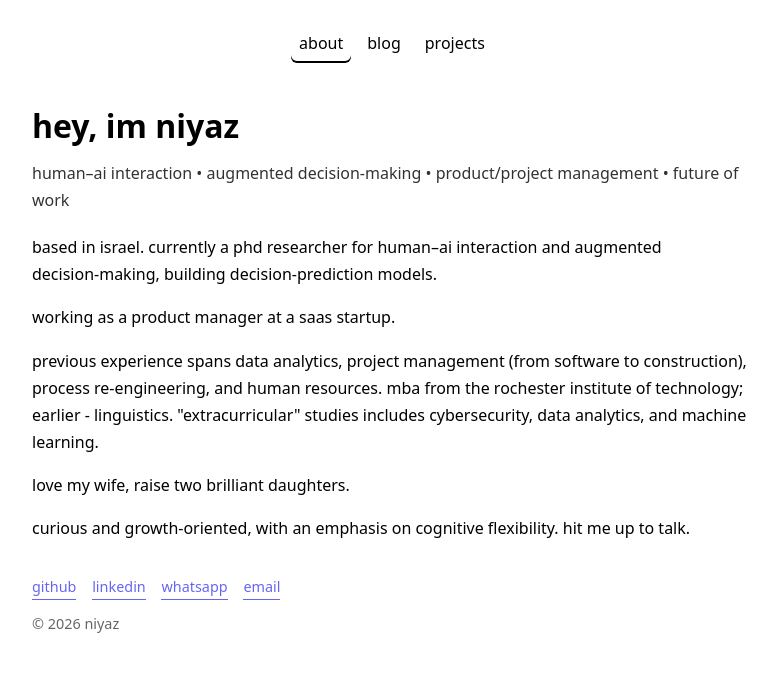
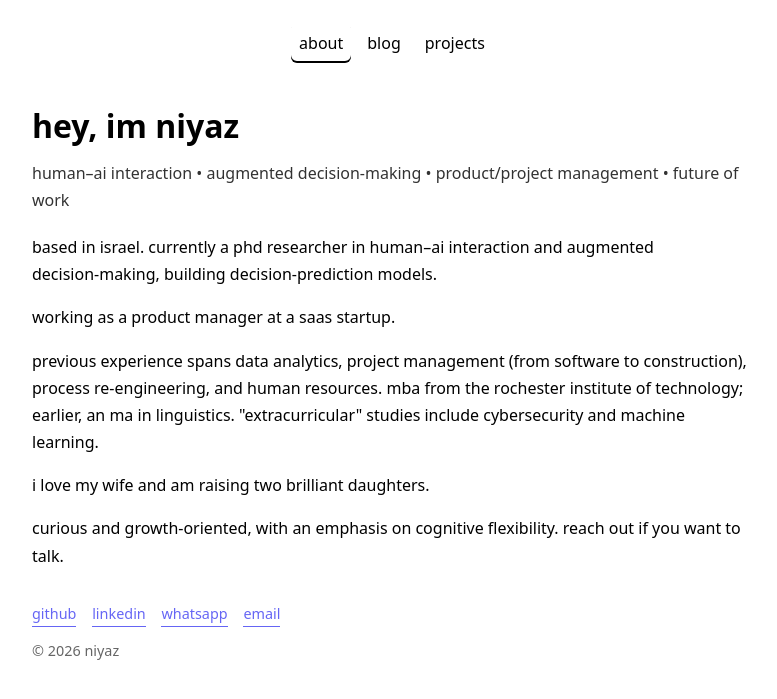
Before and after one commit to niyazmukh/niyazmukh.github.io, a Jekyll site: the page built from index.md, in a window 1280 px wide. Shown: the top 699 px of the page, without its empty margins (248-1025 px from the left). Built offline with Jekyll 4.4.1, drawn with Linux system fonts in a browser that asks for light colours.

Commit message:
Proofread about section

```diff
--- a/index.md
+++ b/index.md
@@ -6,7 +6,7 @@ title: im niyaz
 <main>
   <section id="about" role="tabpanel" aria-labelledby="tab-about">
     <p>
-      based in israel. currently a phd researcher for human–ai interaction and
+      based in israel. currently a phd researcher in human–ai interaction and
       augmented decision‑making, building decision‑prediction models.
     </p>
     <p>
@@ -14,13 +14,13 @@ title: im niyaz
     </p>
     <p>
       previous experience spans data analytics, project management (from software to construction),
-      process re‑engineering, and human resources. mba from the rochester institute of technology; earlier - linguistics. "extracurricular" studies includes cybersecurity, data analytics, and machine learning.
+      process re‑engineering, and human resources. mba from the rochester institute of technology; earlier, an ma in linguistics. "extracurricular" studies include cybersecurity and machine learning.
     </p>
     <p>
-      love my wife, raise two brilliant daughters.
+      i love my wife and am raising two brilliant daughters.
     </p>
     <p>
-      curious and growth‑oriented, with an emphasis on cognitive flexibility. hit me up to talk.
+      curious and growth‑oriented, with an emphasis on cognitive flexibility. reach out if you want to talk.
     </p>
   </section>
 </main>
```
